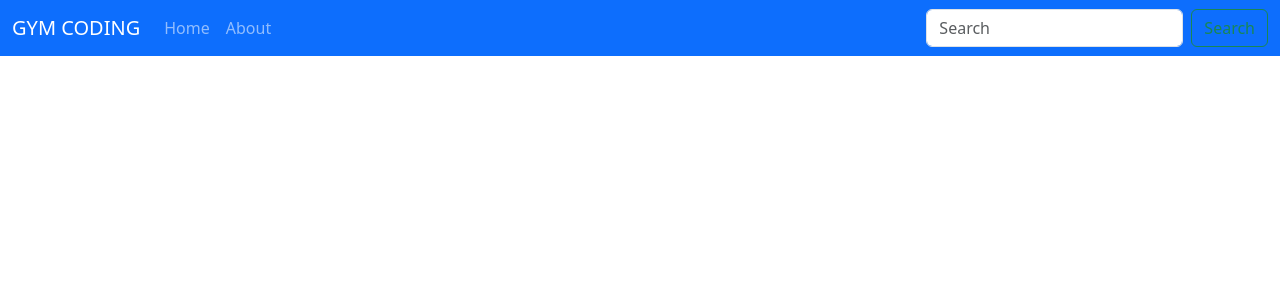
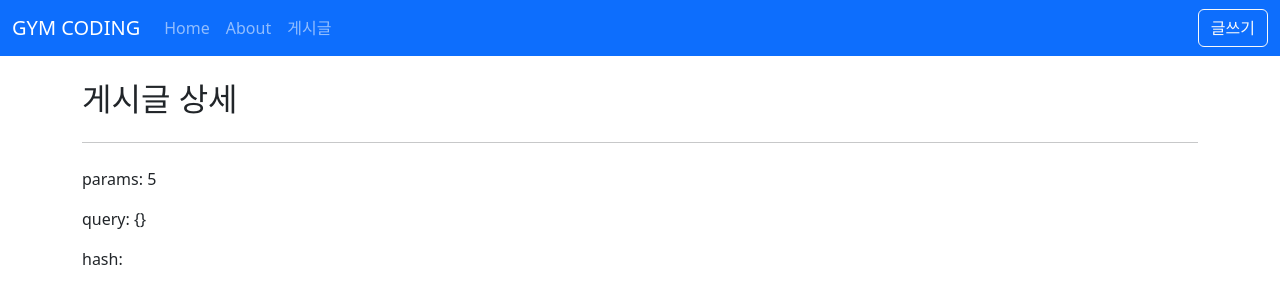
Before and after one commit to gymcoding/shinhan-card-vue3-posts, a Vue app: page /posts/5 in a window 1280 px wide. Shown: the top 304 px of the page. Built offline with nearby package versions, Linux system fonts and the light colour scheme.

Commit message:
TheHeader.vue

```diff
--- a/src/layouts/TheHeader.vue
+++ b/src/layouts/TheHeader.vue
@@ -17,36 +17,34 @@
         <div class="collapse navbar-collapse" id="navbarSupportedContent">
           <ul class="navbar-nav me-auto">
             <li class="nav-item">
-              <!-- <a class="nav-link active" aria-current="page" href="/">Home</a> -->
-
-              <RouterLink to="/" class="nav-link" active-class="active"
-                >Home</RouterLink
-              >
+              <RouterLink to="/" class="nav-link" active-class="active">
+                Home
+              </RouterLink>
             </li>
             <li class="nav-item">
-              <!-- <a class="nav-link" href="/about">About</a> -->
-              <RouterLink to="/about" class="nav-link" active-class="active"
-                >About</RouterLink
-              >
+              <RouterLink to="/about" class="nav-link" active-class="active">
+                About
+              </RouterLink>
+            </li>
+            <li class="nav-item">
+              <RouterLink to="/posts" class="nav-link" active-class="active">
+                게시글
+              </RouterLink>
             </li>
           </ul>
-          <form class="d-flex">
-            <input
-              class="form-control me-2"
-              type="search"
-              placeholder="Search"
-              aria-label="Search"
-            />
-            <button class="btn btn-outline-success" type="submit">
-              Search
+          <div class="d-flex">
+            <button class="btn btn-outline-light" type="button" @click="goPage">
+              글쓰기
             </button>
-          </form>
+          </div>
         </div>
       </div>
     </nav>
   </header>
 </template>
 
-<script setup></script>
+<script setup>
+const goPage = () => {};
+</script>
 
 <style lang="scss" scoped></style>
--- /dev/null
+++ b/src/views/posts/PostCreateView.vue
@@ -0,0 +1,10 @@
+<template>
+  <div>
+    <h2>게시글 등록</h2>
+    <hr class="my-4" />
+  </div>
+</template>
+
+<script setup></script>
+
+<style lang="scss" scoped></style>
--- /dev/null
+++ b/src/views/posts/PostDetailView.vue
@@ -0,0 +1,13 @@
+<template>
+  <div>
+    <h2>게시글 상세</h2>
+    <hr class="my-4" />
+    <p>params: {{ $route.params.id }}</p>
+    <p>query: {{ $route.query }}</p>
+    <p>hash: {{ $route.hash }}</p>
+  </div>
+</template>
+
+<script setup></script>
+
+<style lang="scss" scoped></style>
--- /dev/null
+++ b/src/views/posts/PostEditView.vue
@@ -0,0 +1,10 @@
+<template>
+  <div>
+    <h2>게시글 수정</h2>
+    <hr class="my-4" />
+  </div>
+</template>
+
+<script setup></script>
+
+<style lang="scss" scoped></style>
--- /dev/null
+++ b/src/views/posts/PostListView.vue
@@ -0,0 +1,10 @@
+<template>
+  <div>
+    <h2>게시글 목록</h2>
+    <hr class="my-4" />
+  </div>
+</template>
+
+<script setup></script>
+
+<style lang="scss" scoped></style>
```
Also changed, not shown: src/router/index.js (+20 -0 lines).
